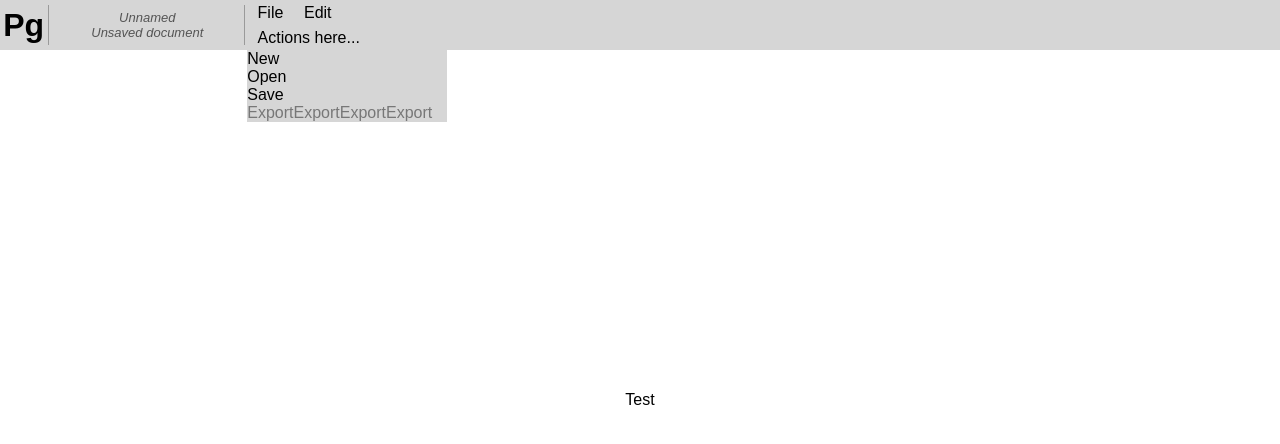
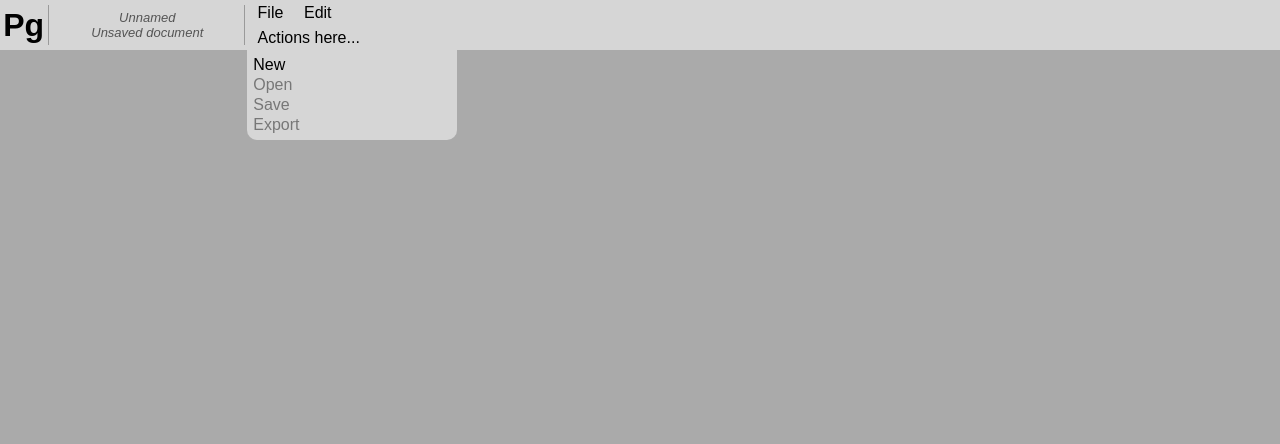
Before and after one commit to hppsrc/paragraph, a website: page src/index.html in a window 1280 px wide. Both pictures are taken after a click on the element "File". Drawn offline with Linux system fonts and the light colour scheme.

Commit message:
0.1.4-alpha
- Changed menu options to disabled.
- Added an overlay over the main view for use of floating menus, modals, etc.
- Small design and extra animations.

```diff
--- a/src/public/index.js
+++ b/src/public/index.js
@@ -1,5 +1,5 @@
-const version = "0.1.3-alpha";
-const build = "250122161";
+const version = "0.1.4-alpha";
+const build = "250123161";
 const git_branch = "dev";
 
 // vars
@@ -15,16 +15,16 @@ menus = {
         },
         {
             name: "Open",
-            disable: false,
-            action: function() { alert("Open action is not available") }
+            disable: true,
+            action : null
         },
         {
             name: "Save",
-            disable: false,
-            action: function() { alert("Save action is not available") }
+            disable: true,
+            action : null
         },
         {
-            name: "ExportExportExportExport",
+            name: "Export",
             disable: true,
             action: null
         }
@@ -32,28 +32,28 @@ menus = {
     editMenu: [
         {
             name: "Undo",
-            disable: false,
-            action: function() { alert("Undo action is not available") }
+            disable: true,
+            action: null
         },
         {
             name: "Redo",
-            disable: false,
-            action: function() { alert("Redo action is not available") }
+            disable: true,
+            action: null
         },
         {
             name: "Cut",
-            disable: false,
-            action: function() { alert("Cut action is not available") }
+            disable: true,
+            action: null
         },
         {
             name: "Copy",
-            disable: false,
-            action: function() { alert("Copy action is not available") }
+            disable: true,
+            action: null
         },
         {
             name: "Paste",
-            disable: false,
-            action: function() { alert("Paste action is not available") }
+            disable: true,
+            action: null
         }
     ]
 }
@@ -72,9 +72,10 @@ function show_action(elementId, action) {
 
     action_box.style.left = `${rect.x}px`
     action_box.style.display = "flex";
-    // action_box.style.width = action_box.style.width < 200 ? "200px" : "calc(fit-content + 50px)";
+    overlay.style.display = "block";
 
     setTimeout(() => {action_box.style.top = "50px";}, 1);
+    setTimeout(() => {overlay.style.opacity = "1";}, 1);
 
     if (action == 0) {
         let current = elementId.textContent.toLowerCase() + "Menu";
@@ -82,6 +83,7 @@ function show_action(elementId, action) {
 
         if (values) {
             values.forEach(item => {
+
                 let div = document.createElement('div');
                 div.textContent = item.name;
 
@@ -93,9 +95,11 @@ function show_action(elementId, action) {
                 } else {
 
                     div.addEventListener('click', () => {
-                        action_box.style.display = 'none';
-                        item.action();
-                        setTimeout(() => {action_box.style.top = "40px";}, 1);
+                        // action_box.style.display = 'none';
+                        item.action()
+                        setTimeout(() => {overlay.style.opacity = "0";}, 1);
+                        setTimeout(() => {action_box.style.top = "-100px";}, 1);
+                        setTimeout(() => {action_box.innerHTML = ""}, 100);
                     })
 
                 }
@@ -103,11 +107,19 @@ function show_action(elementId, action) {
                 action_box.appendChild(div);
             });
         }
+
+        overlay.addEventListener('click', () => {
+            setTimeout(() => {overlay.style.opacity = "0";}, 1);
+            setTimeout(() => {action_box.style.top = "-100px";}, 1);
+            setTimeout(() => {action_box.innerHTML = ""}, 100);
+            overlay.removeEventListener('click');
+        })
+
     }
 }
 
 // header
-let header = document.createElement('header');
+const header = document.createElement('header');
 header.classList = "glow f_row"
 header.innerHTML = `
 
@@ -115,7 +127,7 @@ header.innerHTML = `
 
     <vr></vr>
 
-    <div id="header_top_bar_status">
+    <div class="f_col" id="header_top_bar_status">
         <p onclick="alert('File renaming is not available yet')">Unnamed</p>
         <p onclick="alert('File saving is not available yet')">Unsaved document</p>
     </div>
@@ -137,13 +149,17 @@ header.innerHTML = `
 // main
 const main = document.createElement('main');
 main.classList = "f_col"
-main.innerHTML = `<p>Test</p>`
 
 // action box
 const action_box = document.createElement('div');
 action_box.id = "action_box";
 
+// hoverbg
+const overlay = document.createElement('div');
+overlay.id = "overlay";
+
 // insert values
 document.body.appendChild(action_box);
+document.body.appendChild(overlay);
 document.body.appendChild(header);
 document.body.appendChild(main);
--- a/src/public/style.css
+++ b/src/public/style.css
@@ -6,6 +6,8 @@
     user-select: none;
 
     font-family: sans-serif;
+
+    transition: background-color 0.1s;
 
     .glow {
         background-color: #d6d6d6;
@@ -30,21 +32,32 @@
     }
 
     #action_box {
+
+        padding: 5px;
+
         width: 200px;
         height: fit-content;
 
+        display: none;
+        position: fixed;
         flex-direction: column;
 
-        display: none;
-        position: absolute;
-        top: 0px;
+        top: -100px;
+
+        border-bottom-right-radius: 10px;
+        border-bottom-left-radius: 10px;
+
         background-color: #d6d6d6;
 
-        z-index: 1;
+        z-index: 9;
 
         transition: top 0.25s, left 0.1s;
 
         div {
+
+            padding: 1px;
+
+            border-radius: 5px;
 
             &:hover {
 
@@ -57,6 +70,25 @@
 
     }
 
+    #overlay {
+
+        width: 100vw;
+        height: 100vh;
+
+        position: fixed;
+        display: none;
+        top: 50px;
+
+        background-color: #0005;
+
+        opacity: 0;
+
+        z-index: 8;
+
+        transition: opacity 0.2s;
+
+    }
+
 }
 
 html {
@@ -65,7 +97,10 @@ html {
 
         header {
 
+            position: fixed;
+
             height: 50px;
+            width: 100vw;
 
             justify-content: flex-start;
             align-items: center;
@@ -83,12 +118,18 @@ html {
 
                 width: 15%;
 
+                align-items: center;
+
                 p {
+
+                    padding: 0 2%;
+
                     font-style: italic;
                     font-size: small;
 
                     color: #555;
-                    padding: 0 1%;
+
+                    border-radius: 5px;
 
                     &:hover {
                         background-color: #bbb;
@@ -121,6 +162,8 @@ html {
                     p {
 
                         padding: 0 1%;
+
+                        border-radius: 5px;
 
                         &:hover {
                             background-color: #bbb;
@@ -162,6 +205,8 @@ html {
 
             height: calc(100vh - 100px);
 
+            z-index: 1;
+
         }
 
     }
```
